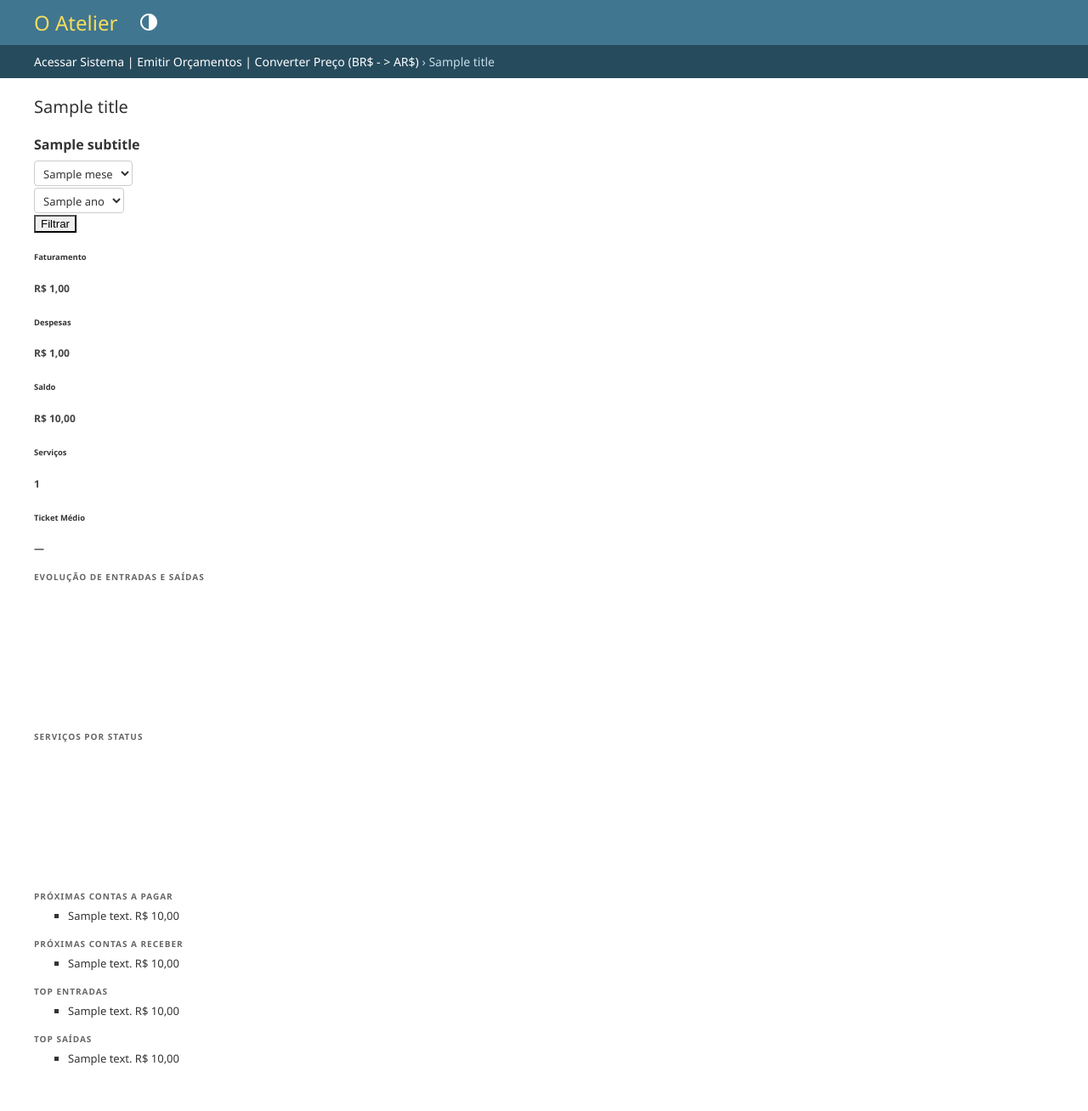
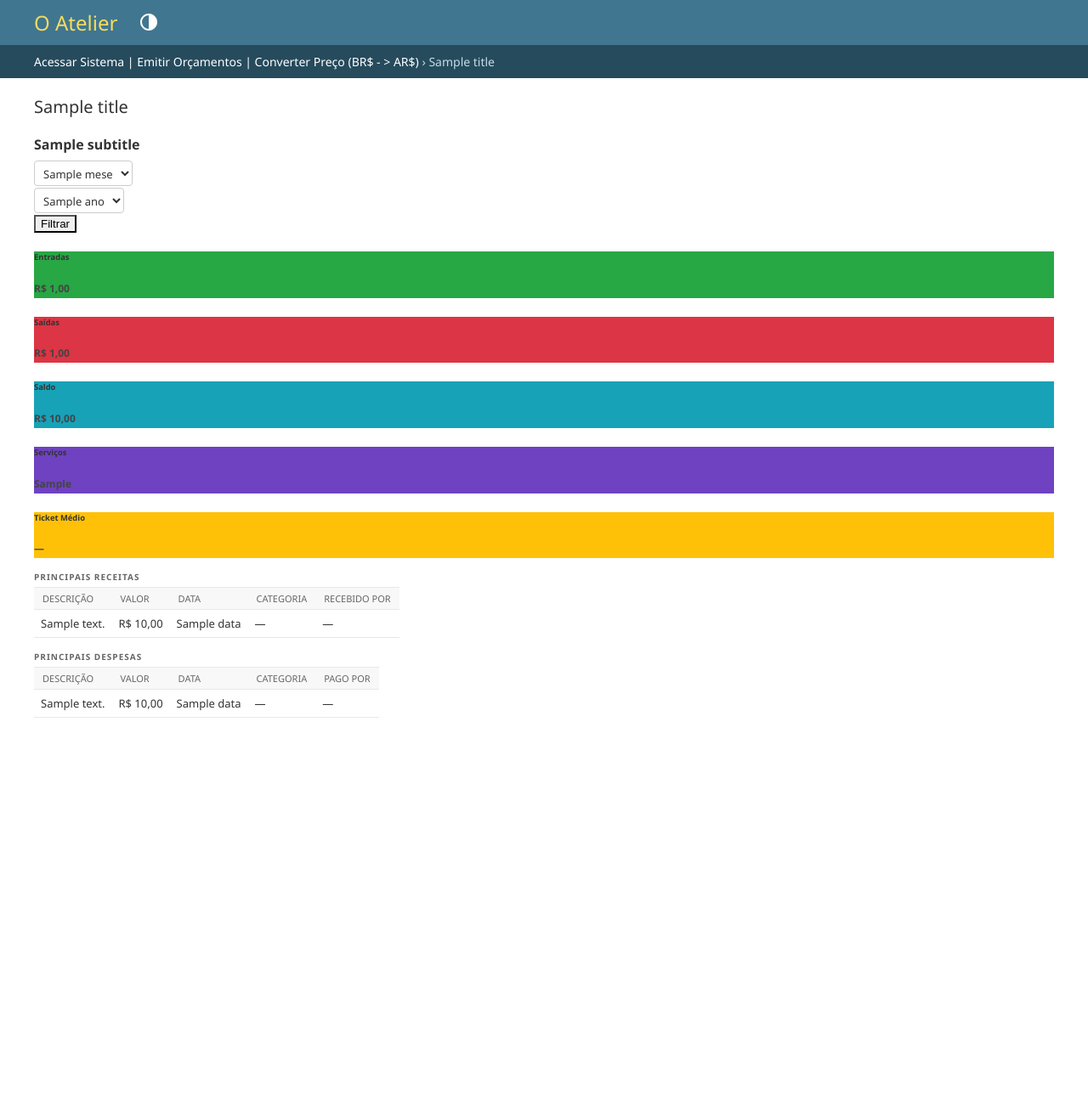
Before and after one commit to igorrodrigz/OAtelierWebDjango, a Django app: template templates/dashboard.html in a window 1280 px wide. Shown: the whole page at 85% size. After the commit the page ends 845 px from the top, so only its background shows below. Run offline with Django 5.2, Linux system fonts and the light colour scheme; data comes from the database, SQL or seed files in the repository; tables that the repository leaves empty hold one stand-in row (values such as "Sample post"); the template is opened without the code that fills it: values that come from a table or form of the project are taken from there, most other values are stand-ins (such as "Sample title", 1, 10 or a date in 2020); a map, chart or similar area stays blank; parts of the project's set-up code (start-up, migrations or seed data) failed here and were passed over.

Commit message:
atualização de template da página dashboards.

```diff
--- a/templates/dashboard.html
+++ b/templates/dashboard.html
@@ -1,50 +1,48 @@
-{% extends "admin/base_site.html" %}
-{% load i18n static %}
+{% extends 'admin/base_site.html' %}
+{% block content %}
+<div class="container-fluid">
 
-{% block content %}
-<div class="container-fluid mt-4">
-
-  <!-- Seletores de Mês e Ano -->
-  <form method="get" class="row mb-4">
+  <!-- Filtros -->
+  <form method="get" class="row mb-3">
     <div class="col-md-3">
-      <select name="mes" class="form-control">
+      <select name="mes" class="form-select">
         {% for m in meses %}
           <option value="{{ m.valor }}" {% if m.valor == mes_atual %}selected{% endif %}>{{ m.nome }}</option>
         {% endfor %}
       </select>
     </div>
     <div class="col-md-3">
-      <select name="ano" class="form-control">
+      <select name="ano" class="form-select">
         {% for a in anos %}
           <option value="{{ a }}" {% if a == ano_atual %}selected{% endif %}>{{ a }}</option>
         {% endfor %}
       </select>
     </div>
     <div class="col-md-2">
-      <button class="btn btn-primary w-100" type="submit">Filtrar</button>
+      <button type="submit" class="btn btn-primary w-100">Filtrar</button>
     </div>
   </form>
 
-  <!-- Indicadores principais -->
-  <div class="row text-white">
+  <!-- Cards principais -->
+  <div class="row mb-4">
     <div class="col-md-2 mb-3">
-      <div class="card bg-success shadow rounded-3">
+      <div class="card text-white shadow rounded-3" style="background-color: #28a745;">
         <div class="card-body text-center">
-          <h6>Faturamento</h6>
+          <h6>Entradas</h6>
           <h4>R$ {{ total_entradas|floatformat:2 }}</h4>
         </div>
       </div>
     </div>
     <div class="col-md-2 mb-3">
-      <div class="card bg-danger shadow rounded-3">
+      <div class="card text-white shadow rounded-3" style="background-color: #dc3545;">
         <div class="card-body text-center">
-          <h6>Despesas</h6>
+          <h6>Saídas</h6>
           <h4>R$ {{ total_saidas|floatformat:2 }}</h4>
         </div>
       </div>
     </div>
     <div class="col-md-2 mb-3">
-      <div class="card bg-primary shadow rounded-3">
+      <div class="card text-white shadow rounded-3" style="background-color: #17a2b8;">
         <div class="card-body text-center">
           <h6>Saldo</h6>
           <h4>R$ {{ saldo_mes|floatformat:2 }}</h4>
@@ -52,154 +50,105 @@
       </div>
     </div>
     <div class="col-md-2 mb-3">
-      <div class="card bg-info shadow rounded-3">
+      <div class="card text-white shadow rounded-3" style="background-color: #6f42c1;">
         <div class="card-body text-center">
           <h6>Serviços</h6>
-          <h4>{{ servicos|length }}</h4>
+          <h4>{{ servicos_qtd }}</h4>
         </div>
       </div>
     </div>
     <div class="col-md-2 mb-3">
-      <div class="card bg-warning shadow rounded-3">
+      <div class="card text-white shadow rounded-3" style="background-color: #ffc107;">
         <div class="card-body text-center">
           <h6>Ticket Médio</h6>
-          <h4>—</h4>
+          {% if ticket_medio > 0 %}
+            <h4>R$ {{ ticket_medio|floatformat:2 }}</h4>
+          {% else %}
+            <h4>—</h4>
+          {% endif %}
         </div>
       </div>
     </div>
   </div>
-
-  <!-- Gráficos principais -->
-  <div class="row mt-4">
-    <div class="col-md-8 mb-4">
-      <div class="card shadow rounded-3">
-        <div class="card-body">
-          <h5 class="card-title">Evolução de Entradas e Saídas</h5>
-          <canvas id="fluxoMensal"></canvas>
-        </div>
-      </div>
+  <!-- Principais receitas e despesas -->
+  <div class="row mb-4 mt-4">
+    <div class="col-md-6">
+      <h5>Principais Receitas</h5>
+      <table class="table table-sm table-striped">
+        <thead>
+          <tr><th>Descrição</th><th>Valor</th><th>Data</th><th>Categoria</th><th>Recebido por</th></tr>
+        </thead>
+        <tbody>
+          {% for e in principais_entradas %}
+            <tr>
+              <td>{{ e.descricao|default:"—" }}</td>
+              <td>R$ {{ e.valor|floatformat:2 }}</td>
+              <td>{{ e.data }}</td>
+              <td>{{ e.categoria|default:"—" }}</td>
+              <td>{{ e.recebido_por|default:"—" }}</td>
+            </tr>
+          {% empty %}
+            <tr><td colspan="5">Nenhuma entrada</td></tr>
+          {% endfor %}
+        </tbody>
+      </table>
     </div>
-    <div class="col-md-4 mb-4">
-      <div class="card shadow rounded-3">
-        <div class="card-body">
-          <h5 class="card-title">Serviços por Status</h5>
-          <canvas id="servicosStatus"></canvas>
-        </div>
-      </div>
+    <div class="col-md-6">
+      <h5>Principais Despesas</h5>
+      <table class="table table-sm table-striped">
+        <thead>
+          <tr><th>Descrição</th><th>Valor</th><th>Data</th><th>Categoria</th><th>Pago por</th></tr>
+        </thead>
+        <tbody>
+          {% for s in principais_saidas %}
+            <tr>
+              <td>{{ s.descricao|default:"—" }}</td>
+              <td>R$ {{ s.valor|floatformat:2 }}</td>
+              <td>{{ s.data }}</td>
+              <td>{{ s.categoria|default:"—" }}</td>
+              <td>{{ s.pago_por|default:"—" }}</td>
+            </tr>
+          {% empty %}
+            <tr><td colspan="5">Nenhuma saída</td></tr>
+          {% endfor %}
+        </tbody>
+      </table>
     </div>
   </div>
-
-  <!-- Contas a pagar/receber -->
-  <div class="row mt-4">
-    <div class="col-md-6 mb-4">
-      <div class="card shadow rounded-3">
-        <div class="card-body">
-          <h5 class="card-title">Próximas Contas a Pagar</h5>
-          <ul class="list-group list-group-flush">
-            {% for c in proximas_pagar %}
-              <li class="list-group-item d-flex justify-content-between">
-                {{ c.descricao }} <span>R$ {{ c.valor|floatformat:2 }}</span>
-              </li>
-            {% empty %}
-              <li class="list-group-item">Nenhuma conta a pagar.</li>
-            {% endfor %}
-          </ul>
-        </div>
-      </div>
+  <!-- Gráficos principais -->
+  <div class="row mt-1">
+    <div class="col-md-8">
+      <canvas id="graficoEntradasSaidas"></canvas>
     </div>
-    <div class="col-md-6 mb-4">
-      <div class="card shadow rounded-3">
-        <div class="card-body">
-          <h5 class="card-title">Próximas Contas a Receber</h5>
-          <ul class="list-group list-group-flush">
-            {% for c in proximas_receber %}
-              <li class="list-group-item d-flex justify-content-between">
-                {{ c.descricao }} <span>R$ {{ c.valor|floatformat:2 }}</span>
-              </li>
-            {% empty %}
-              <li class="list-group-item">Nenhuma conta a receber.</li>
-            {% endfor %}
-          </ul>
-        </div>
-      </div>
-    </div>
-  </div>
-
-  <!-- Principais entradas/saídas -->
-  <div class="row mt-4">
-    <div class="col-md-6">
-      <div class="card shadow rounded-3">
-        <div class="card-body">
-          <h5 class="card-title">Top Entradas</h5>
-          <ul class="list-group list-group-flush">
-            {% for e in principais_entradas %}
-              <li class="list-group-item d-flex justify-content-between">
-                {{ e.descricao }} <span>R$ {{ e.valor|floatformat:2 }}</span>
-              </li>
-            {% empty %}
-              <li class="list-group-item">Nenhuma entrada registrada.</li>
-            {% endfor %}
-          </ul>
-        </div>
-      </div>
-    </div>
-    <div class="col-md-6">
-      <div class="card shadow rounded-3">
-        <div class="card-body">
-          <h5 class="card-title">Top Saídas</h5>
-          <ul class="list-group list-group-flush">
-            {% for s in principais_saidas %}
-              <li class="list-group-item d-flex justify-content-between">
-                {{ s.descricao }} <span>R$ {{ s.valor|floatformat:2 }}</span>
-              </li>
-            {% empty %}
-              <li class="list-group-item">Nenhuma saída registrada.</li>
-            {% endfor %}
-          </ul>
-        </div>
-      </div>
+    <div class="col-md-4">
+      <canvas id="graficoServicos"></canvas>
     </div>
   </div>
 
 </div>
 
-<!-- Chart.js Scripts -->
+<!-- Scripts para os gráficos -->
 <script src="https://cdn.jsdelivr.net/npm/chart.js"></script>
 <script>
-  // Evolução de entradas e saídas
-  const ctxFluxo = document.getElementById('fluxoMensal');
-  new Chart(ctxFluxo, {
+  const ctx1 = document.getElementById('graficoEntradasSaidas').getContext('2d');
+  new Chart(ctx1, {
     type: 'line',
     data: {
       labels: {{ entrada_labels|safe }},
       datasets: [
-        {
-          label: 'Entradas',
-          data: {{ entrada_data|safe }},
-          borderColor: 'green',
-          fill: false,
-          tension: 0.3
-        },
-        {
-          label: 'Saídas',
-          data: {{ saida_data|safe }},
-          borderColor: 'red',
-          fill: false,
-          tension: 0.3
-        }
+        { label: 'Entradas', data: {{ entrada_data|safe }}, borderColor: 'green', fill: false },
+        { label: 'Saídas', data: {{ saida_data|safe }}, borderColor: 'red', fill: false }
       ]
     }
   });
 
-  // Serviços por status
-  const ctxServicos = document.getElementById('servicosStatus');
-  new Chart(ctxServicos, {
+  const ctx2 = document.getElementById('graficoServicos').getContext('2d');
+  new Chart(ctx2, {
     type: 'doughnut',
     data: {
       labels: {{ servicos_labels|safe }},
       datasets: [{
-        data: {{ servicos_data|safe }},
-        backgroundColor: ['#4e73df', '#1cc88a', '#36b9cc', '#f6c23e', '#e74a3b']
+        data: {{ servicos_data|safe }}
       }]
     }
   });
```
